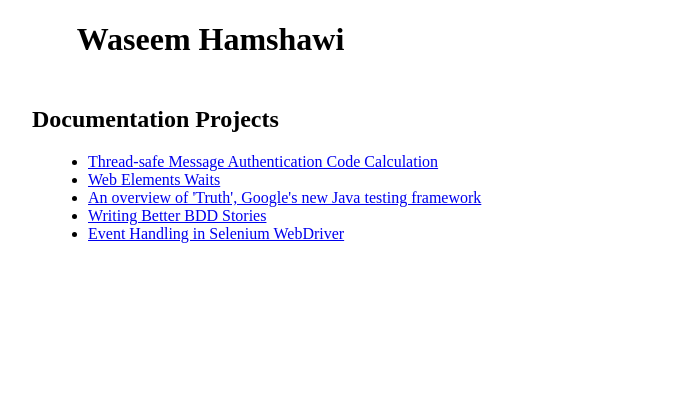
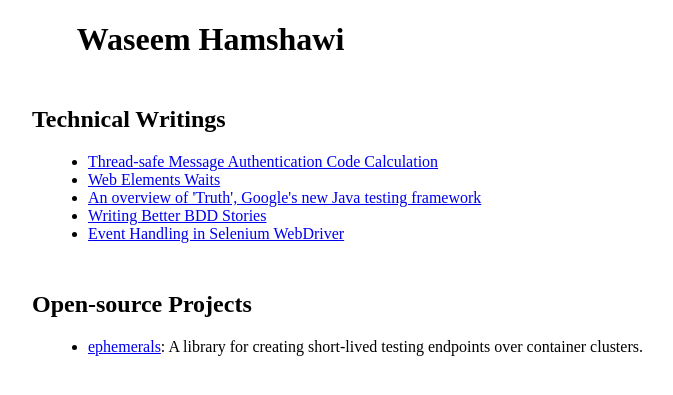
Before and after one commit to waseemh/waseemh.github.io, a Jekyll site: the page built from index.html, in a window 1280 px wide. Shown: the top 395 px of the page, without its empty margins (160-833 px from the left). Built offline with Jekyll 4.4.1, drawn with Linux system fonts in a browser that asks for light colours.

Commit message:
Update index.html

```diff
--- a/index.html
+++ b/index.html
@@ -2,10 +2,15 @@
 layout: default
 ---
     <div>
-      <h2>Documentation Projects</h2>
+      <h2>Technical Writings</h2>
       <ul>
       {% for post in site.posts %}
 	<li><a href="{{ site.baseurl }}{{ post.url }}">{{ post.title }}</a></li>
       {% endfor %}
       </ul>
     </div>
+      <h2>Open-source Projects</h2>
+      <ul>
+        <li><a href="https://github.com/LivePersonInc/ephemerals">ephemerals</a>: A library for creating short-lived testing endpoints over container clusters.</li>
+      </ul>
+    </div>
```
